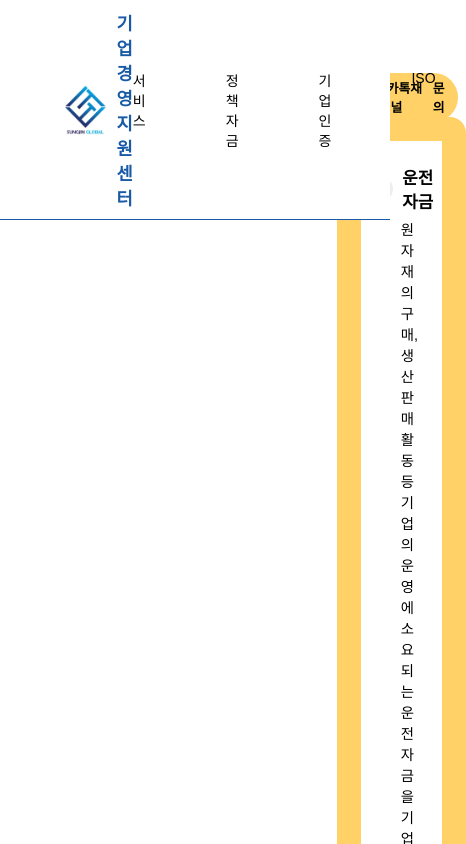
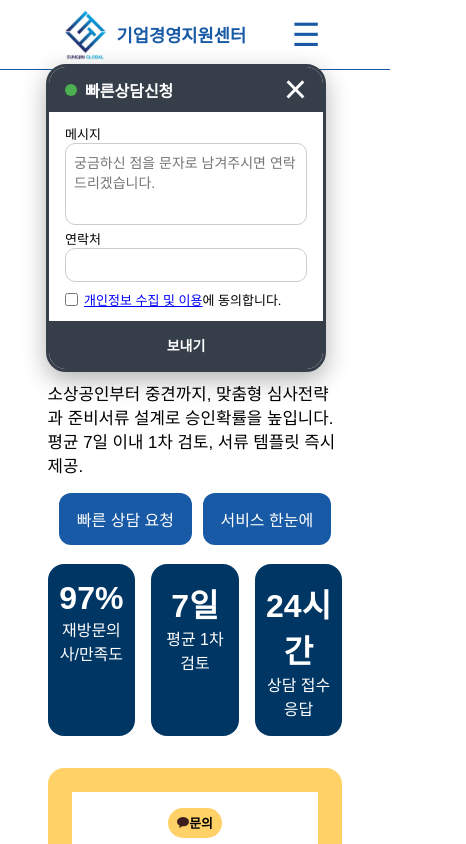
Before and after one commit to rltjj/biz-support-portal, a website: page index.html in a window 390 px wide. Shown: the top 844 px of the page, 466 px wide, since content can reach past the window. Drawn offline with Linux system fonts and the light colour scheme; a web font is replaced by a local one.

Commit message:
반응형UI 및 팝업

```diff
--- a/css/headerfooter.css
+++ b/css/headerfooter.css
@@ -43,11 +43,17 @@ header nav.container {
 .logo {
   display: flex;
   align-items: center;
+}
+
+.logo a {
+  display: flex;
+  align-items: center;
   gap: 0.6rem;
+  text-decoration: none;
+  color: #185aa5;
   font-family: 'KoPubWorldDotum', sans-serif;
   font-weight: 700;
   font-size: 1.1rem;
-  color: #185aa5;
 }
 
 #log {
@@ -57,7 +63,16 @@ header nav.container {
 
 .navlinks {
   display: flex;
-  gap: 5rem;
+  flex-direction: row;
+  gap: 3rem;
+  margin-left: auto;
+  position: static;
+  height: auto;
+  background: none;
+}
+
+.navlinks.show {
+  display: flex;
 }
 
 .navlinks a {
@@ -69,9 +84,67 @@ header nav.container {
 }
 
 .navlinks a:hover {
-  color: var(--accent);
+  color: #185aa5;
 }
 
+.hamburger {
+  display: block;
+  font-size: 2rem;
+  background: none;
+  border: none;
+  cursor: pointer;
+  color: #185aa5;
+  z-index: 210;
+  margin-left: auto;
+}
+
+
+@media (min-width: 769px) {
+  .navlinks {
+    display: flex;
+    position: static;
+    flex-direction: row;
+    height: auto;
+    background: none;
+    gap: 3rem;
+     margin-left: auto;
+  }
+
+  .hamburger {
+    display: none;
+  }
+
+  .navlinks a {
+    font-size: 14px;
+    color: #000;
+    border: none;
+  }
+}
+
+@media (max-width: 768px) {
+  .navlinks {
+    display: none;
+    position: fixed;
+    top: 0;
+    left: 0;
+    width: 100%;
+    height: 100%;
+    flex-direction: column;
+    justify-content: center;
+    align-items: center;
+    background: rgba(255,255,255,0.95);
+    z-index: 200;
+    gap: 2rem;
+  }
+
+  .navlinks.show {
+    display: flex;
+  }
+
+  .hamburger {
+    display: block !important;
+  }
+}
 
 footer {
   display: flex;
--- /dev/null
+++ b/css/popup.css
@@ -0,0 +1,123 @@
+:root {
+  --hf: #353e49;
+  --round: #4CAF50;
+}
+
+.popup {
+  position: fixed;
+  top: 4rem;
+  right: 4rem;
+  width: 280px;
+  max-width: 90%;
+  background: #fff;
+  border-radius: 20px;
+  border: 3px solid var(--hf);
+  box-shadow: 0 8px 25px rgba(0,0,0,0.3);
+  z-index: 1000;
+  display: none;
+  font-family: 'KoPubWorldDotum', sans-serif;
+  overflow: hidden;
+}
+
+.modal-header {
+  display: flex;
+  align-items: center;
+  justify-content: space-between;
+  padding: 0 16px;
+  background: var(--hf);
+  color: #fff;
+  position: relative;
+}
+
+.status-dot {
+  width: 12px;
+  height: 12px;
+  background-color: var(--round);
+  border-radius: 50%;
+  margin-right: 8px;
+}
+
+.modal-header h2 {
+  flex-grow: 1;
+  font-size: 16px;
+  margin: 0;
+  text-align: left;
+}
+
+.modal-header .close {
+  font-size: 40px;
+  cursor: pointer;
+}
+
+.modal-body {
+  padding: 12px 16px;
+  display: flex;
+  flex-direction: column;
+  gap: 10px;
+}
+
+.modal-body label {
+  font-weight: 300;
+  font-size: 13px;
+}
+
+.modal-body textarea,
+.modal-body input {
+  width: 100%;
+  padding: 8px;
+  border: 1px solid #ccc;
+  border-radius: 10px;
+  font-size: 14px;
+  font-family: 'KoPubWorldDotum', sans-serif;
+  resize: none;
+}
+
+.modal-body .consent {
+  display: flex;
+  align-items: center;
+  font-size: 12px;
+  margin-top: 8px;
+  width: 100%;
+}
+
+.modal-body .consent input[type="checkbox"] {
+  width: auto;
+  height: auto;
+  margin: 0 6px 0 0;
+  padding: 0;
+  flex-shrink: 0;
+}
+
+.modal-body .consent label {
+  display: inline-flex;
+  align-items: center;
+  gap: 0;
+}
+
+.modal-body .consent label a{
+  color: blue;
+  text-decoration: underline;
+}
+
+.modal-footer {
+  padding: 4px 16px;
+  display: flex;
+  justify-content: center;
+  background-color: var(--hf);
+}
+
+.modal-footer button {
+  width: 100%;
+  padding: 10px;
+  background-color: var(--hf);
+  color: #fff;
+  font-weight: 700;
+  font-size: 14px;
+  border: none;
+  border-radius: 12px;
+  cursor: pointer;
+}
+
+.modal-footer button:hover {
+  background-color: var(--hf);
+}
--- a/css/style.css
+++ b/css/style.css
@@ -36,9 +36,37 @@ a {
   align-items: center;
 }
 
+@media (max-width: 900px) {
+  .hero {
+    grid-template-columns: 1fr;
+  }
+
+  .hero h1 {
+    font-size: clamp(1.6rem, 1.2rem + 2vw, 2.4rem);
+  }
+
+  .hero p {
+    font-size: 0.95rem;
+  }
+
+  .hero-buttons {
+    justify-content: center;
+  }
+
+  .kpi {
+    grid-template-columns: 1fr 1fr;
+  }
+}
+
+@media (max-width: 500px) {
+  .kpi {
+    grid-template-columns: 1fr;
+  }
+}
+
 .pill {
   font-size: .8rem;
-  padding: .35rem .6rem;
+  padding: .4rem .6rem;
   border-radius: 999px;
   background: var(--warn);
   color: #1b1200;
@@ -90,7 +118,7 @@ a {
 
 .kpi .card {
   text-align: center;
-  padding: 1rem;
+  padding: 1rem 0.5rem 1rem;
   background: var(--card);
   border-radius: 16px;
 }
@@ -114,7 +142,11 @@ a {
   border: 24px solid var(--warn);
   background-color: var(--bg);
   border-radius: 16px;
-  padding: 0.5rem 0.5rem 2rem;
+  padding: 1.2rem;
+}
+
+.contact-card img{
+  width: 12px;
 }
 
 .contact-card strong {
@@ -151,7 +183,7 @@ a {
 
 .contact-card .contact-btn {
   position: absolute;
-  top: -68px;
+  top: -60px;
   right: -1rem;
   background-color: var(--warn);
   color: var(--text);
@@ -168,6 +200,18 @@ a {
 
 .contact-card .contact-btn .ico {
   font-size: 1.1rem;
+}
+
+@media (max-width: 768px) {
+  .contact-card {
+    padding: 1rem;
+  }
+
+  .contact-card .contact-btn {
+    position: static;
+    margin: 0 auto 1rem;
+    display: block;
+  }
 }
 
 .section {
--- a/header.html
+++ b/header.html
@@ -1,10 +1,12 @@
 <header>
   <nav class="container">
     <div class="logo">
-      <img id="log" src="/images/log.jpg" alt="성진글로벌 로고">
-      <a href="/index.html">기업경영지원센터</a>
+      <a href="/index.html"><img id="log" src="/images/log.jpg" alt="성진글로벌 로고">기업경영지원센터</a>
     </div>
-    <div class="navlinks">
+
+    <button class="hamburger" id="hamburgerBtn">☰</button>
+
+    <div class="navlinks" id="navLinks">
       <a href="/about.html">서비스</a>
       <a href="/about.html">정책자금</a>
       <a href="/services.html">기업인증</a>
--- a/index.html
+++ b/index.html
@@ -7,12 +7,47 @@
   <title>기업경영지원센터</title>
   <link rel="stylesheet" href="/css/headerfooter.css">
   <link rel="stylesheet" href="/css/style.css">
+  <link rel="stylesheet" href="/css/popup.css">
 </head>
 
 <body>
 
   <div id="header"></div>
-  <br><br><br><br>
+  <br><br><br>
+
+
+  <div id="contactModal" class="popup">
+    <div class="modal-content">
+      <div class="modal-header">
+        <span class="status-dot"></span>
+        <h2>빠른상담신청</h2>
+        <span id="closeModalBtn" class="close">&times;</span>
+      </div>
+
+      <div class="modal-body">
+        <form id="contactForm">
+          <label for="message">메시지</label>
+          <textarea id="message" name="message" rows="4" placeholder="궁금하신 점을 문자로 남겨주시면 연락 드리겠습니다." required></textarea>
+
+          <label for="phone">연락처</label>
+          <input type="text" id="phone" name="phone" required>
+
+          <div class="consent">
+            <input type="checkbox" id="agree" name="agree" required>
+            <label for="agree">
+              <a href="#">개인정보 수집 및 이용</a>에 동의합니다.
+            </label>
+          </div>
+        </form>
+      </div>
+
+      <div class="modal-footer">
+        <button type="submit" form="contactForm">보내기</button>
+      </div>
+    </div>
+  </div>
+
+
   <main class="container">
     <section class="hero">
       <div>
@@ -45,7 +80,8 @@
         <strong>운전자금</strong>
         <div class="ex">원자재의 구매, 생산판매 활동등 기업의 운영에 소요되는 운전자금을 기업의 금융비용 절감을 위해 정부에서 저금리로 지원하는 정부 정책자금입니다.</div>
         <strong>시설자금</strong>
-        <div class="ex">공장 건물, 사무소, 점포 등 영업 활동의 기초가 되는 고정시설에 투자되는 자금을 의미하며, 시설물 매입이나 공사 착공을 위한 자금입니다. 기계매입전 또는 공사전 시설자금을 대출을 신청진행할 수 있습니다.</div>
+        <div class="ex">공장 건물, 사무소, 점포 등 영업 활동의 기초가 되는 고정시설에 투자되는 자금을 의미하며, 시설물 매입이나 공사 착공을 위한 자금입니다. 기계매입전 또는 공사전 시설자금을
+          대출을 신청진행할 수 있습니다.</div>
         <strong>특허대출</strong>
         <div class="ex">기업이 보유한 지적 재산권을 가치평가를 하여 이를 담보로자금을 조달할 수 있도록 평가비용을 지원하는데 성장성과 기술력을 통한 특허 자금 조달 방식입니다.</div>
         <strong>그외</strong>
--- a/js/script.js
+++ b/js/script.js
@@ -3,6 +3,11 @@ async function loadHTML(id, file) {
     const res = await fetch(file);
     if (!res.ok) throw new Error(`Failed to fetch ${file}`);
     document.getElementById(id).innerHTML = await res.text();
+
+    if (id === "header") {
+      initHamburger();
+    }
+
   } catch (err) {
     console.error(err);
   }
@@ -11,18 +16,38 @@ async function loadHTML(id, file) {
 document.addEventListener("DOMContentLoaded", () => {
   loadHTML("header", "/header.html");
   loadHTML("footer", "/footer.html");
+
+  const modal = document.getElementById("contactModal");
+  const closeBtn = document.getElementById("closeModalBtn");
+  const form = document.getElementById("contactForm");
+
+  if (modal) modal.style.display = "block";
+  if (closeBtn) closeBtn.onclick = () => { modal.style.display = "none"; };
+
+  if (form) {
+    form.onsubmit = (e) => {
+      e.preventDefault();
+      const message = form.message.value;
+      const phone = form.phone.value;
+
+      console.log("보낼 데이터:", { message , phone });
+      alert("메시지가 전송되었습니다!");
+      form.reset();
+      modal.style.display = "none";
+    };
+  }
 });
 
-document.addEventListener('DOMContentLoaded', () => {
-  const form = document.getElementById('leadForm');
-  const msg = document.getElementById('msg');
+function initHamburger() {
+  const hamburgerBtn = document.getElementById("hamburgerBtn");
+  const navLinks = document.getElementById("navLinks");
 
-  form.addEventListener('submit', (e) => {
-    e.preventDefault();
-    const data = Object.fromEntries(new FormData(form).entries());
+  if (!hamburgerBtn || !navLinks) {
+    console.warn("Hamburger elements not found in header");
+    return;
+  }
 
-    localStorage.setItem('sme_lead', JSON.stringify({ ...data, ts: new Date().toISOString() }));
-    msg.textContent = '접수 완료! 담당자가 곧 연락드립니다.';
-    form.reset();
+  hamburgerBtn.addEventListener("click", () => {
+    navLinks.classList.toggle("show");
   });
-});
+}
```
Also changed, not shown: images/speech.png (added).
